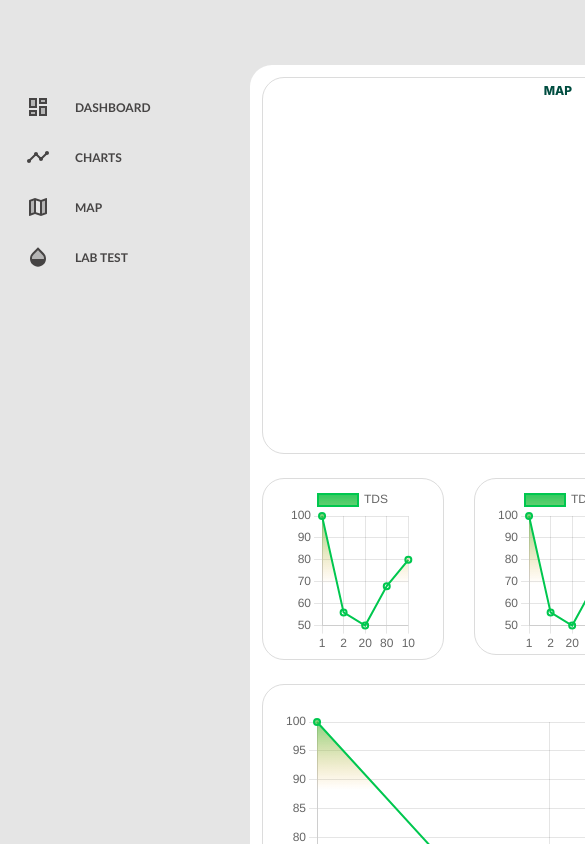
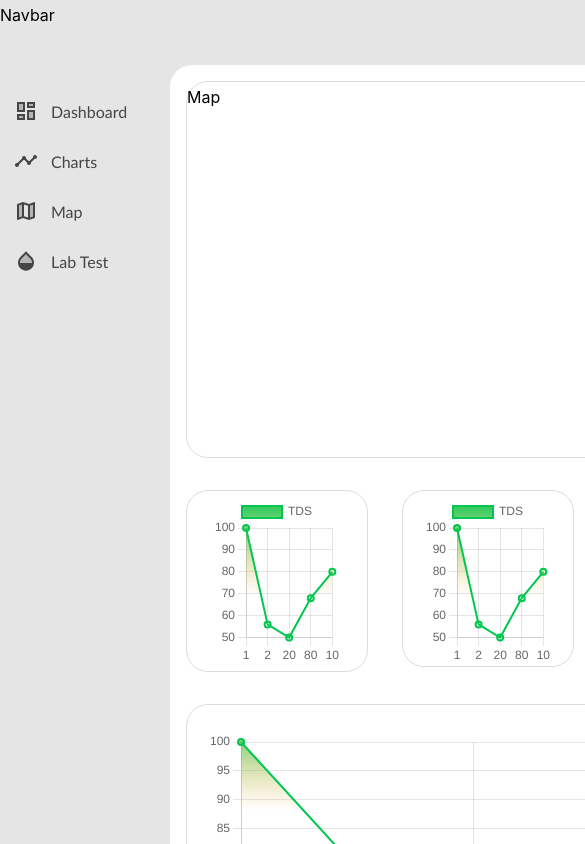
Before and after one commit to msanket9/saaf-water-dashboard, a React (Create React App) app: page / in a window 390 px wide. Shown: the top 844 px of the page, 585 px wide, since content can reach past the window. Built offline with nearby package versions, Linux system fonts and the light colour scheme.

Commit message:
minor fixes

```diff
--- a/src/components/pages/Home.css
+++ b/src/components/pages/Home.css
@@ -29,10 +29,6 @@ body {
     "main-content"; /* Changes done here */
 
   grid-gap: 0em;
-  font-weight: 800;
-  font-size: 12px;
-  color: #004d40;
-  text-align: center;
   max-width: 100%;
   max-height: 100vh;
   background: #e5e5e5;
@@ -80,41 +76,42 @@ nav {
   grid-area: sidebar;
   padding-top: var(--main-padding);
   height: 100%;
-  width: 250px;
+  min-width: 170px;
 }
-.SidebarList{
-  height:auto;
+.SidebarList {
+  height: auto;
   padding: 0;
-  width:100%;
+  width: 100%;
 }
-.SidebarList .row{
+.SidebarList .row {
   width: 100%;
-height:50px;
+  height: 50px;
   color: rgb(70, 68, 68);
   list-style-type: none;
   margin: 0%;
-display:flex;
+  display: flex;
   flex-direction: row;
   justify-content: center;
   align-items: center;
-font-family:'Trebuchet MS', 'Lucida Sans Unicode', 'Lucida Grande', 'Lucida Sans', Arial, sans-serif;
+  font-family: "Trebuchet MS", "Lucida Sans Unicode", "Lucida Grande",
+    "Lucida Sans", Arial, sans-serif;
 }
-.SidebarList .row:hover{
+.SidebarList .row:hover {
   cursor: pointer;
   background-color: darkgray;
   color: blue;
 }
 
-.SidebarList #active{
-  background-color:slategray;
+.SidebarList #active {
+  background-color: slategray;
 }
 .row #icon {
-  flex:30%;
+  flex: 30%;
   display: grid;
   place-items: center;
 }
 
-.row #title{
+.row #title {
   flex: 70%;
   display: inline-flex;
 }
@@ -276,11 +273,6 @@ font-family:'Trebuchet MS', 'Lucida Sans Unicode', 'Lucida Grande', 'Lucida Sans
       "main-content"; /* Changes done here */
 
     grid-gap: 0em;
-    font-weight: 800;
-    text-transform: uppercase;
-    font-size: 12px;
-    color: #004d40;
-    text-align: center;
     position: relative;
     margin: 0px;
     padding: 0px;
@@ -324,9 +316,7 @@ font-family:'Trebuchet MS', 'Lucida Sans Unicode', 'Lucida Grande', 'Lucida Sans
     grid-area: sidebar;
     padding-top: var(--main-padding);
     min-width: 180px;
-
   }
-
 
   #messages {
     background: #6fffd2;
--- a/src/components/pages/Home.js
+++ b/src/components/pages/Home.js
@@ -15,7 +15,7 @@ function Home() {
             return (
             <li key = {key}
             className = "row"
-            id={window.location.pathname == val.link ? "active" : ""}
+            id={window.location.pathname === val.link ? "active" : ""}
             onClick={() => {window.location.pathname = val.link}}>
                 {" "}
                 <div id= "icon">{val.icon}</div>{" "}
```
Lines whose indentation alone changed are shown as unchanged.
